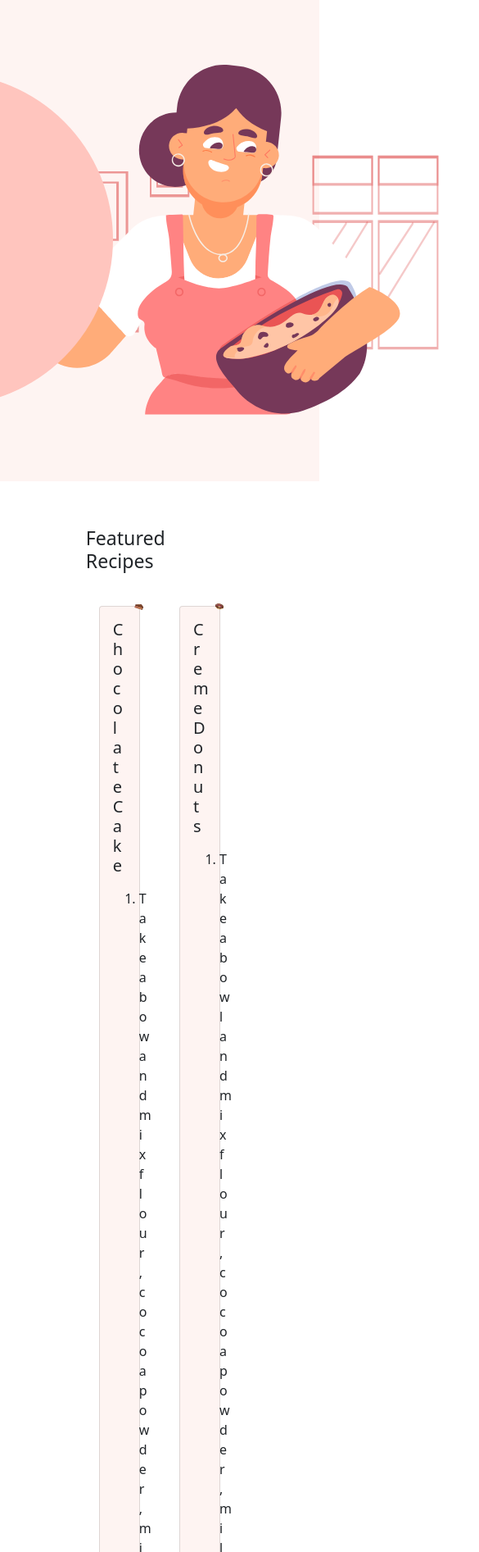
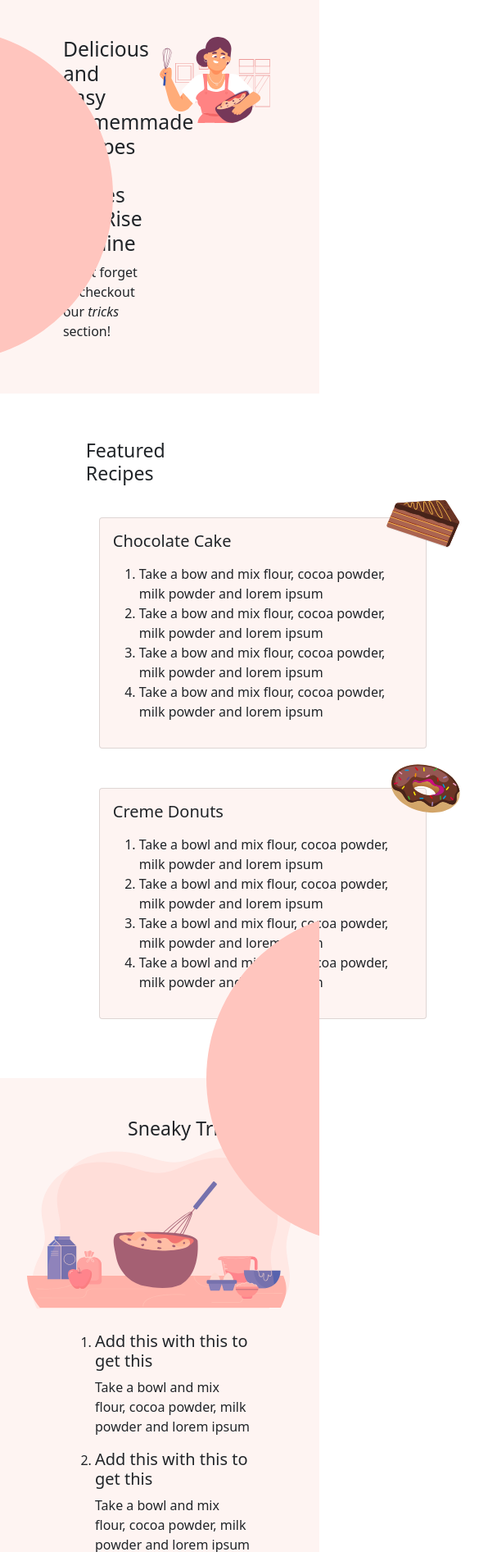
Before and after one commit to sharpMW/frontend-task-3, a plain HTML site: page index.html in a window 390 px wide. Shown: the part 107-2000 px from the top of the page at 82% size, 585 px wide, since content can reach past the window. Drawn offline with nearby package versions, Linux system fonts and the light colour scheme.

Commit message:
made responsive

```diff
--- a/index.html
+++ b/index.html
@@ -38,16 +38,16 @@
 
     <!-- Title Section -->
     <section class="title p-5 position-relative">
-        <div class="container-fluid d-flex flex-lg-row flex-sm-column flex-md-column justify-content-center align-middle">
+        <div class="container-fluid d-flex flex-lg-row flex-sm-column align-items-sm-center flex-md-column justify-content-center align-middle">
             <div class="title-content w-50">
-                <div class="w-50 mx-auto">
+                <div class="w-75  mx-auto">
                 <h2 class="title-head">
                     Delicious and Easy Homemmade Recipes that makes you Rise & Shine
                 </h2>
                 <p class="title-para">Don't forget to checkout our <i>tricks</i> section!</p>
                 </div>
             </div>
-            <div class="image pr-5"><img class="landing-lady" src="./images/landing_lady.svg">
+            <div class="landing-lady"><img class="img-fluid" src="./images/landing_lady.svg">
             </div>
 
         </div>
@@ -61,7 +61,7 @@
     <section class="recipes p-5">
         <div class="container-fluid w-75">
             <h3 class="recipes-head p-2">Featured Recipes</h3>
-            <div class="d-flex justify-content-center">
+            <div class="d-flex flex-column flex-lg-row justify-content-center">
                 <div class="card m-4" style="width: 25rem;">
                     <div class="card-body m-0 position-relative">
                         <img class="card-img-top w-25 position-absolute top-0 start-100 translate-middle" src="./images/pastry.svg">
@@ -98,7 +98,7 @@
     <section class="tricks p-5 position-relative">
         <div class="container-fluid">
             <h3 class="tricks-heading ps-5 ms-5">Sneaky Tricks!</h3>
-            <div class="d-flex justify-content-around">
+            <div class="d-flex flex-column-reverse flex-lg-row justify-content-around align-items-center">
                 <ol class="tricks-list m-4">
                     <li class="tricks-item">
                         <h5 class="tricks-item-head">Add this with this to get this</h5>
@@ -113,7 +113,7 @@
                         <p class="tricks-item-para">Take a bowl and mix flour, cocoa powder, milk powder and lorem ipsum</p>
                     </li>
                 </ol>
-                <img class="tricks-img" src="./images/sneaky_tricks_illustration.svg">
+                <div><img class="tricks-img" src="./images/sneaky_tricks_illustration.svg"></div>
             </div>
         </div>
         <div class="pr-5 position-absolute top-0 end-0 translate-middle-x translate-middle-y"><img
@@ -121,7 +121,7 @@
     </section>
     <!-- Footer -->
     <section class="footer p-5">
-        <div class="container-fluid d-flex justify-content-md-around justify-content-even align-items-md-start">
+        <div class="container-fluid d-flex flex-column flex-lg-row justify-content-around align-items-start">
             <div class="footer-items px-5">
                 <h5 class="footer-head">About</h5>
                 <small class="footer-para">I don't know what's worth fighting for and why I have to scream! But now, I have some clarity to show you what I mean.</small>
@@ -134,9 +134,9 @@
                 <h5 class="footer-head">Contact</h5>
                 <small class="footer-para">I don't know what's worth fighting for and why I have to scream! But now, I have some clarity to show you what I mean.</small>
             </div>
-            <div class="footer-items px-5 px-md-0">
+            <div class="footer-items px-5">
                 <h5 class="footer-head">Socials</h5>
-                <div class="d-flex justify-content-around">
+                <div class="d-inline-flex">
                    <div class="m-1"> <img class="social-icon" src="./images/insta.svg"></div>
                     <div class="m-1"><img class="social-icon" src="./images/fb.svg"></div>
                 </div>
--- a/styles.css
+++ b/styles.css
@@ -14,8 +14,8 @@ div.card {
     background-color: #4A4A4A;
     color: white;
 }
-div {
-    margin: auto;
+div.landing-lady{
+    max-width: 50vw;
 }
 .rotate1{
     display: inline-block;
@@ -25,6 +25,3 @@ div {
     display: inline-block;
     transform: rotate(180deg);
 }
-/* .mt-n1 {
-    margin-top: -10rem !important;
-  } */
```
